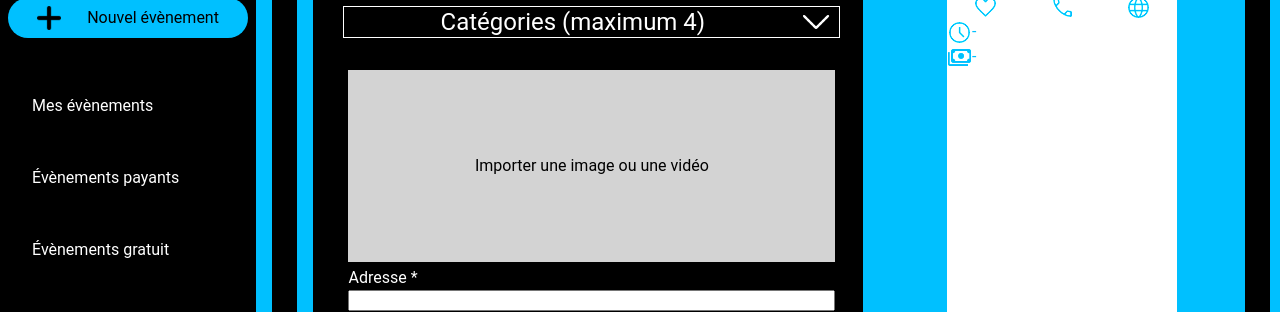
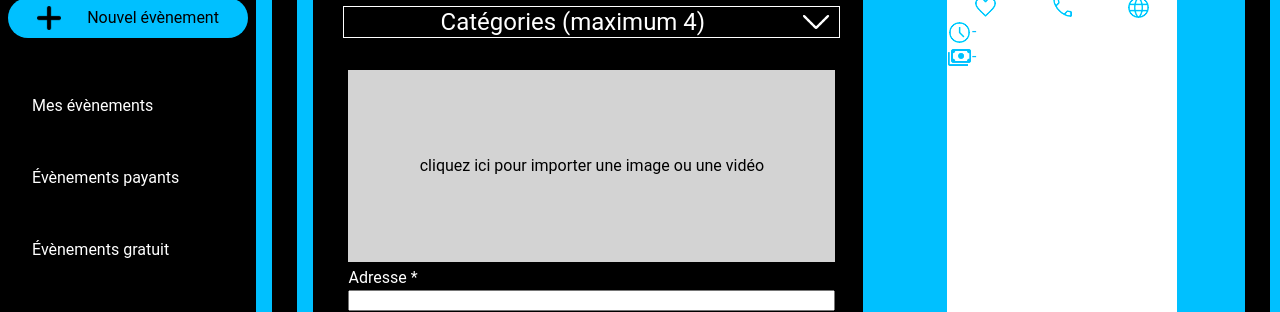
Before and after one commit to Mikael-W/p2b_web, a Vue app: page /dashboard in a window 1280 px wide. Both pictures are taken after a click on the element "Nouvel évènement". Shown: the part 194-506 px from the top of the page. Built offline with nearby package versions, Linux system fonts and the light colour scheme.

Commit message:
ux and cursor pointer update

```diff
--- a/src/components/AddEvent.vue
+++ b/src/components/AddEvent.vue
@@ -194,7 +194,7 @@ export default {
     <div class="file_input-box" v-if="!image">
       <label class="file_input">
       <input type="file" @change="onFileChange" />
-        Importer une image ou une vidéo
+        cliquez ici pour importer une image ou une vidéo
       </label>
 
     </div>
@@ -500,6 +500,7 @@ textarea{
   width: 90%;
   display: flex;
   justify-content: flex-end;
+  cursor: pointer;
 }
 input[type="file"] {
     display: none;
```
Also changed, not shown: 1 other file (tests, documents, lock files or other folders).
